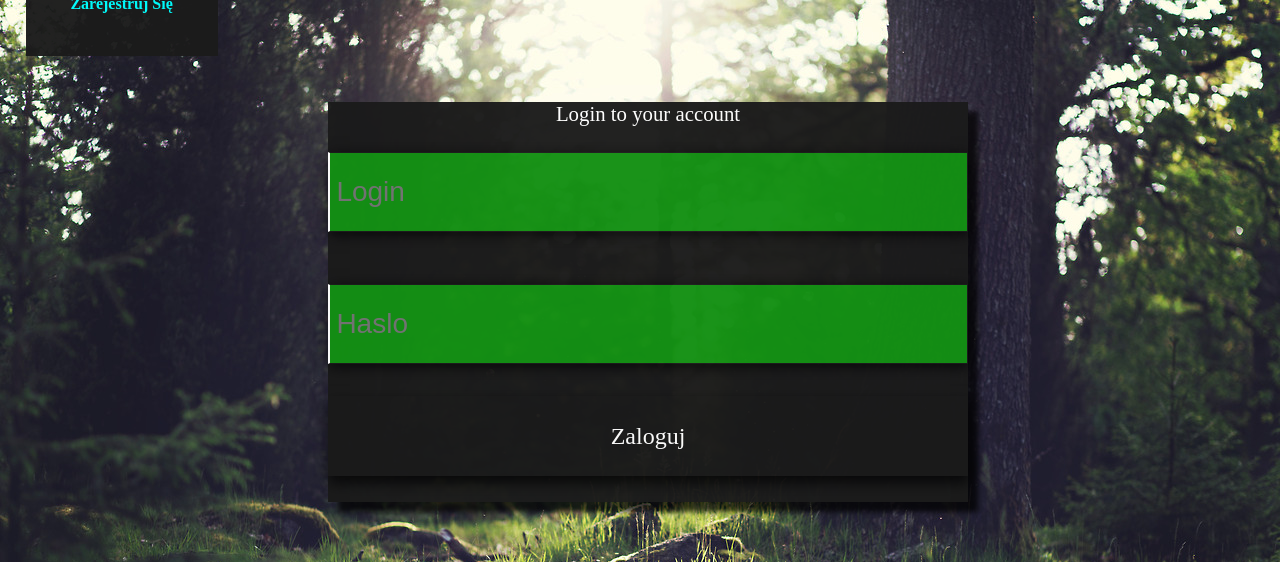
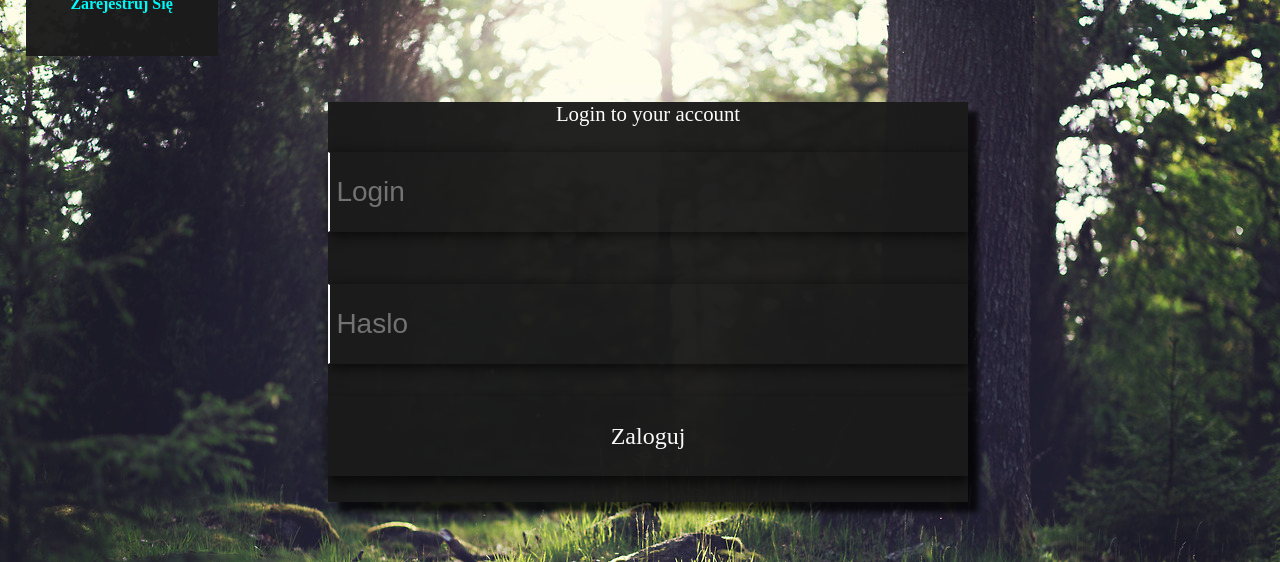
Before and after one commit to LaMavia/gierczak, a PHP site: page / in a window 1280 px wide. Shown: the top 562 px of the page. Run offline with PHP 8.4, Linux system fonts and the light colour scheme; some web fonts are replaced.

Commit message:
new styles

```diff
--- a/style.css
+++ b/style.css
@@ -1,4 +1,3 @@
-/* Generated by less 2.5.1 */
 .anim {
   transition: 1s 0s ease-out;
 }
@@ -91,7 +90,7 @@ body {
   border-left: 2px #fff solid;
   font-size: 175%;
   color: #fff;
-  background: #1b1b;
+  background: #1b1b1b;
   padding: 1%;
   transition: 0.33s 0s ease-out;
   -webkit-box-shadow: 1px 3px 13px 0px rgba(0, 0, 0, 0.75);
--- a/style.less
+++ b/style.less
@@ -84,7 +84,7 @@ body
         border-left: 2px #fff solid;
         font-size: 175%;
         color: #fff;
-        background: #1b1b;
+        background: #1b1b1b;
         padding: 1%;
         transition: 0.33s 0s ease-out;
         .shadowbox1;
--- a/style2.css
+++ b/style2.css
@@ -238,7 +238,7 @@ form {
 }
 .loading * {
   display: block;
-  width: 20vw;
+  width: 25vw;
   height: 20vw;
   margin: auto;
   animation: loadingAnimation 1s 0s infinite ease-in-out;
--- a/style2.less
+++ b/style2.less
@@ -237,7 +237,7 @@ form{
 
     *{
         display: block;
-        width: 20vw;
+        width: 25vw;
         height: 20vw;
         margin:auto;
         animation: loadingAnimation 1s 0s infinite ease-in-out;
```
